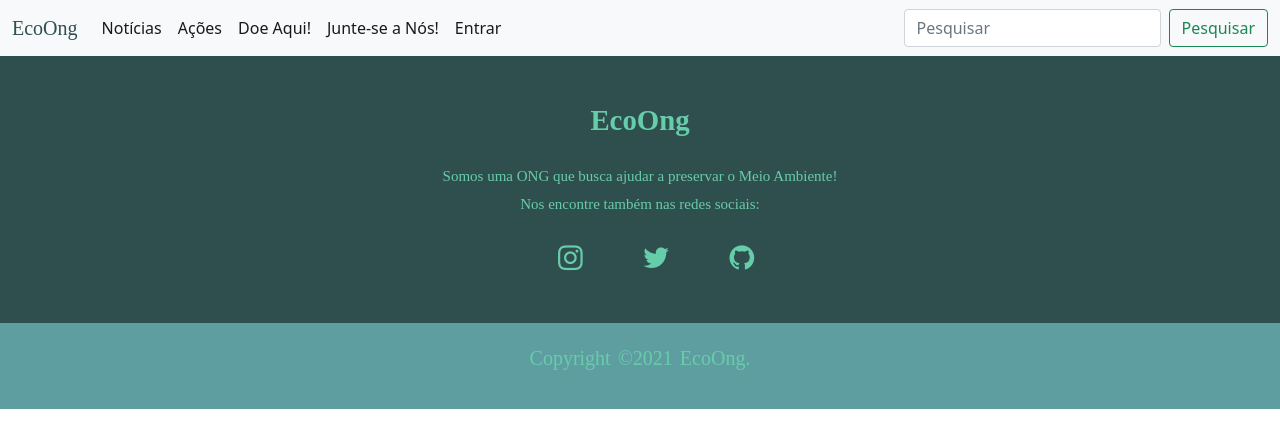
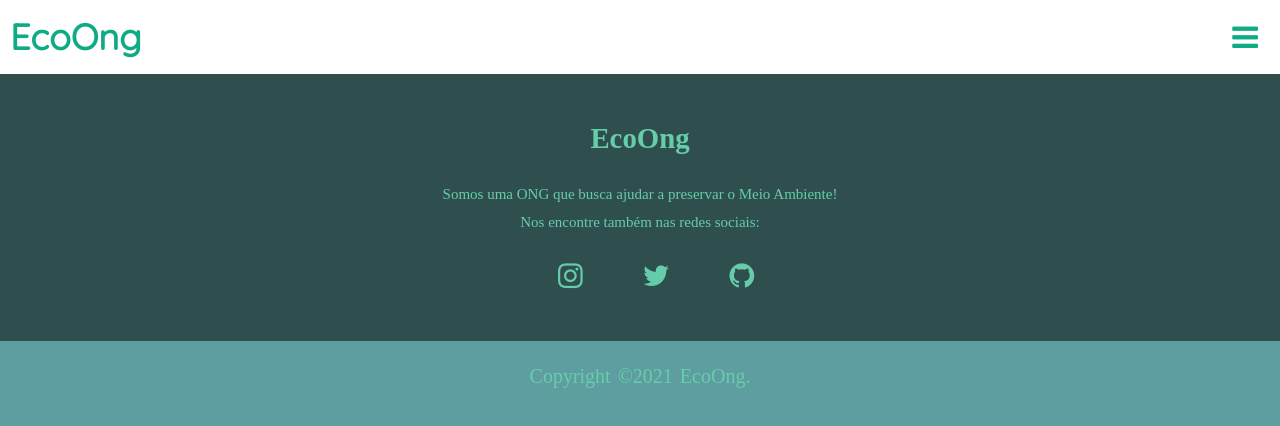
Before and after one commit to thzlet/EcoOng, a Flask app: template ecoong/templates/base_rodape.html in a window 1280 px wide. Shown: the top 426 px of the page. Run offline with Flask 2, Linux system fonts and the light colour scheme; the template is opened without the code that fills it, so the values that code supplies are empty; parts of the project's set-up code (start-up, migrations or seed data) failed here and were passed over; some libraries are stand-ins or nearby versions.

Commit message:
Nova Barra de Navegação.

```diff
--- /dev/null
+++ b/ecoong/static/css/barra_de_nav.css
@@ -0,0 +1,90 @@
+.header {
+  font-family: "Quicksand", sans-serif;
+  position: relative;
+  padding: 5px;
+  background: #fff;
+}
+.header .logo {
+  color: #0fab84;
+  font-size: 36px;
+  margin: 5px;
+  text-align: center;
+  box-sizing: border-box;
+  float: left;
+  font-weight: 700;
+  text-decoration: none;
+}
+.header nav {
+  float: right;
+}
+.header .clearfix {
+  clear: both;
+}
+.header nav .ul {
+  text-decoration: none;
+  margin: 0;
+  padding: 0;
+  display: flex;
+}
+.header nav .ul {
+  list-style: none;
+}
+.header nav .ul .a {
+  border-radius: 30px;
+  display: block;
+  margin: 10px;
+  padding: 10px 20px;
+  text-decoration: none;
+  color: #262626;
+}
+.header .d-flex button {
+  margin: 8px;
+  font-size: 12px;
+  border-radius: 30px;
+}
+.header .d-flex input {
+  margin: 8px;
+  font-size: 12px;
+  border-radius: 30px;
+}
+.header nav .ul .a.active,
+.header nav .ul .a:hover {
+  background: #0fab84;
+  color: #fff;
+  transition: 0.5s;
+}
+@media (max-width: 1348px) {
+  .menu-toggle {
+    display: block;
+    width: 40px;
+    height: 40px;
+    margin: 10px;
+    float: right;
+    cursor: pointer;
+    text-align: center;
+    font-size: 30px;
+    color: #0fab84;
+  }
+  .menu-toggle:before {
+    content: "\f0c9";
+    font-family: fontAwesome;
+    line-height: 40px;
+  }
+  .menu-toggle.active:before {
+    content: "\f00d";
+  }
+  .header nav {
+    display: none;
+  }
+  .header nav.active {
+    display: block;
+    width: 100%;
+  }
+  .header nav.active .ul {
+    display: block;
+  }
+  .header nav.active .ul .a {
+    width: 300px;
+    margin: 0;
+  }
+}
--- /dev/null
+++ b/ecoong/static/js/barra_de_nav.js
@@ -0,0 +1,12 @@
+$(document).ready(function () {
+  $(".menu-toggle").click(function () {
+    $(".menu-toggle").toggleClass("active");
+    $("nav").toggleClass("active");
+  });
+});
+$(document).ready(function () {
+  $(".menu-toggle").click(function () {
+    $(".menu-toggle").toggleClass("active");
+    $("form").toggleClass("active");
+  });
+});
--- a/ecoong/templates/base_rodape.html
+++ b/ecoong/templates/base_rodape.html
@@ -5,55 +5,57 @@
   <title>{% block titulo %}{% endblock %}</title>
   <meta charset="utf-8">
   <meta name="viewport" content="width=device-width, initial-scale=1">
-  <link rel="icon" href="/static/imgs/site.ico">
-  <link rel="stylesheet" href="/static/css/rodape.css">
+  <meta http-equiv="X-UA-Compatible" content="IE=edge">
+  <link href="https://cdn.jsdelivr.net/npm/bootstrap@5.1.3/dist/css/bootstrap.min.css" rel="stylesheet" integrity="sha384-1BmE4kWBq78iYhFldvKuhfTAU6auU8tT94WrHftjDbrCEXSU1oBoqyl2QvZ6jIW3" crossorigin="anonymous">
   <link rel="stylesheet" href="https://stackpath.bootstrapcdn.com/font-awesome/4.7.0/css/font-awesome.min.css">
-  <link rel="stylesheet" href="/static/css/bootstrap.min.css">
+  <link rel="icon" href="../static/imgs/site.ico">
+  <link rel="stylesheet" href="https://stackpath.bootstrapcdn.com/font-awesome/4.7.0/css/font-awesome.min.css">
+  <link href="https://fonts.googleapis.com/css?family=Quicksand&display=swap" rel="stylesheet">
+  <script src="/static/js/bootstrap.bundle.min.js" rel="stylesheet"></script>
+  <link rel="stylesheet" href="../static/css/bootstrap.min.css">
+  <link rel="stylesheet" href="../static/css/barra_de_nav.css">
+  <link rel="stylesheet" href="../static/css/rodape.css">
   {% block css %}{% endblock %}
+
+  <style>
+      {% block cssProprio %}{% endblock %}
+  </style>
 
 </head>
 
 <body>
-  <!-- BARRA DE NAVEGAÇÃO -->
-  <nav class="navbar navbar-expand-lg navbar-light bg-light">
+
+    <!--BARRA DE NAVEGAÇÃO-->
+    <header class="header">
+        <a class="logo" href="{{url_for('root')}}">EcoOng</a>
+        <div class="menu-toggle"></div>
+        <nav class="navbar ">
             <div class="container-fluid">
-      <a class="navbar-brand" style="color:#2F4F4F; font-family: Cooper Black" href="{{url_for('root')}}">EcoOng</a>
-      <button class="navbar-toggler" type="button" data-bs-toggle="collapse" data-bs-target="#navbarScroll" aria-controls="navbarScroll" aria-expanded="false" aria-label="Toggle navigation">
-        <span class="navbar-toggler-icon"></span>
-      </button>
-      <div class="collapse navbar-collapse" id="navbarScroll">
-        <ul class="navbar-nav me-auto my-2 my-lg-0 navbar-nav-scroll" style="--bs-scroll-height: 100px;">
-          <li class="nav-item">
-            <a class="nav-link active" href="{{url_for('noticias.noticias_page')}}">Notícias</a>
-          </li>
-          <li class="nav-item">
-            <a class="nav-link active" href="{{url_for('campanhas.campanha_page')}}">Ações</a>
-          </li>
-          <li class="nav-item">
-            <a class="nav-link active" href="{{url_for('campanhas.doacao_page')}}">Doe Aqui!</a>
-          </li>
+                <form class="d-flex" action="{{url_for('membros.buscar_info')}}">
+                    <input class="form-control me-2" type="search" placeholder="Digite aqui!" aria-label="Search">
+                    <button class="btn btn-outline-success" type="submit">Pesquisar</button>
+                </form>
+            </div>
+        </nav>
+        <nav>
+            <ul class="ul">
+                <li><a class="a" href="{{url_for('noticias.noticias_page')}}"><i class="fa fa-newspaper-o" aria-hidden="true"></i> Notícias</a></li>
+                <li><a class="a" href="{{url_for('campanhas.campanha_page')}}"><i class="fa fa-pie-chart" aria-hidden="true"></i> Ações</a></li>
+                <li><a class="a" href="{{url_for('campanhas.doacao_page')}}"><i class="fa fa-heart" aria-hidden="true"></i> Doe Aqui!</a></li>
                 {% if current_user.is_authenticated %}
-          <li class="nav-item">
-            <a class="nav-link active" href="{{url_for('membros.perfil_page')}}">Meu Perfil</a>
-          </li>
+                <li><a class="a" href="{{url_for('membros.perfil_page')}}"><i class="fa fa-users" aria-hidden="true"></i> Perfil</a></li>
                 {% else %}
-          <li class="nav-item">
-            <a class="nav-link active" href="{{url_for('auth.cadastro_page')}}">Junte-se a Nós!</a>
-          </li>
-          <li class="nav-item">
-            <a class="nav-link active" href="{{url_for('auth.login_page')}}">Entrar</a>
-          </li>
+                <li><a class="a" href="{{url_for('auth.login_page')}}"><i class="fa fa-user" aria-hidden="true"></i> Entrar</a></li>
+                <li><a class="a" href="{{url_for('auth.cadastro_page')}}"><i class="fa fa-sign-in" aria-hidden="true"></i> Junte-se a Nós!</a></li>
                 {% endif %}
             </ul>
-        <form class="d-flex">
-          <input class="form-control me-2" type="Pesquisar" placeholder="Pesquisar" aria-label="Pesquisar">
-          <a type="button" class="btn btn-outline-success" href="{{url_for('membros.buscar_info')}}" role="button">Pesquisar</a>
-        </form>
-      </div>
-    </div>
         </nav>
 
-  <!-- MENSAGENS FLASH -->
+
+      <div class="clearfix"></div>
+    </header>
+
+    <!--MENSAGENS FLASH-->
     {% with mensagens = get_flashed_messages() %}
       {% if mensagens %}
         <div class="alert alert-success text-center" role="alert">
@@ -63,6 +65,7 @@
         </div>
       {% endif %}
     {% endwith %}
+
     {% block conteudo %}{% endblock %}
 
   <!-- RODAPÉ -->
@@ -81,7 +84,12 @@
     </div>
   </footer>
 
-  <script src="/static/js/bootstrap.bundle.min.js"></script>
+    <script
+    src="https://code.jquery.com/jquery-3.3.1.js"
+    integrity="sha256-2Kok7MbOyxpgUVvAk/HJ2jigOSYS2auK4Pfzbm7uH60="
+    crossorigin="anonymous"></script>
+  <script src="../static/js/barra_de_nav.js"></script>
+  <script src="../static/js/bootstrap.bundle.min.js"></script>
+<script src="https://cdn.jsdelivr.net/npm/bootstrap@5.1.3/dist/js/bootstrap.bundle.min.js" integrity="sha384-ka7Sk0Gln4gmtz2MlQnikT1wXgYsOg+OMhuP+IlRH9sENBO0LRn5q+8nbTov4+1p" crossorigin="anonymous"></script>
 </body>
-
 </html>
```
Also changed, not shown: ecoong/blueprints/noticias/noticias.py (+0 -8 lines), ecoong/templates/base.html (+39 -35 lines), ecoong/templates/base_auth.html (+46 -38 lines). Lines whose indentation alone changed are shown as unchanged.
